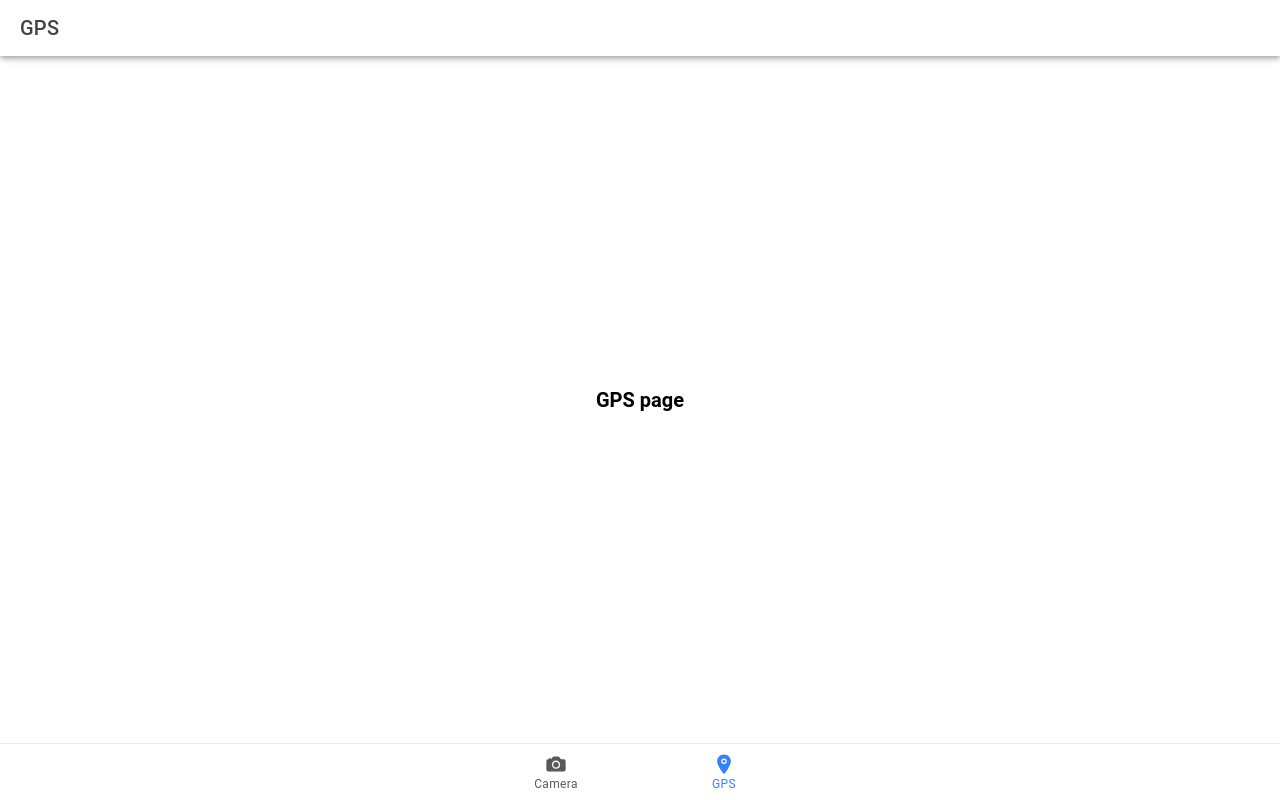
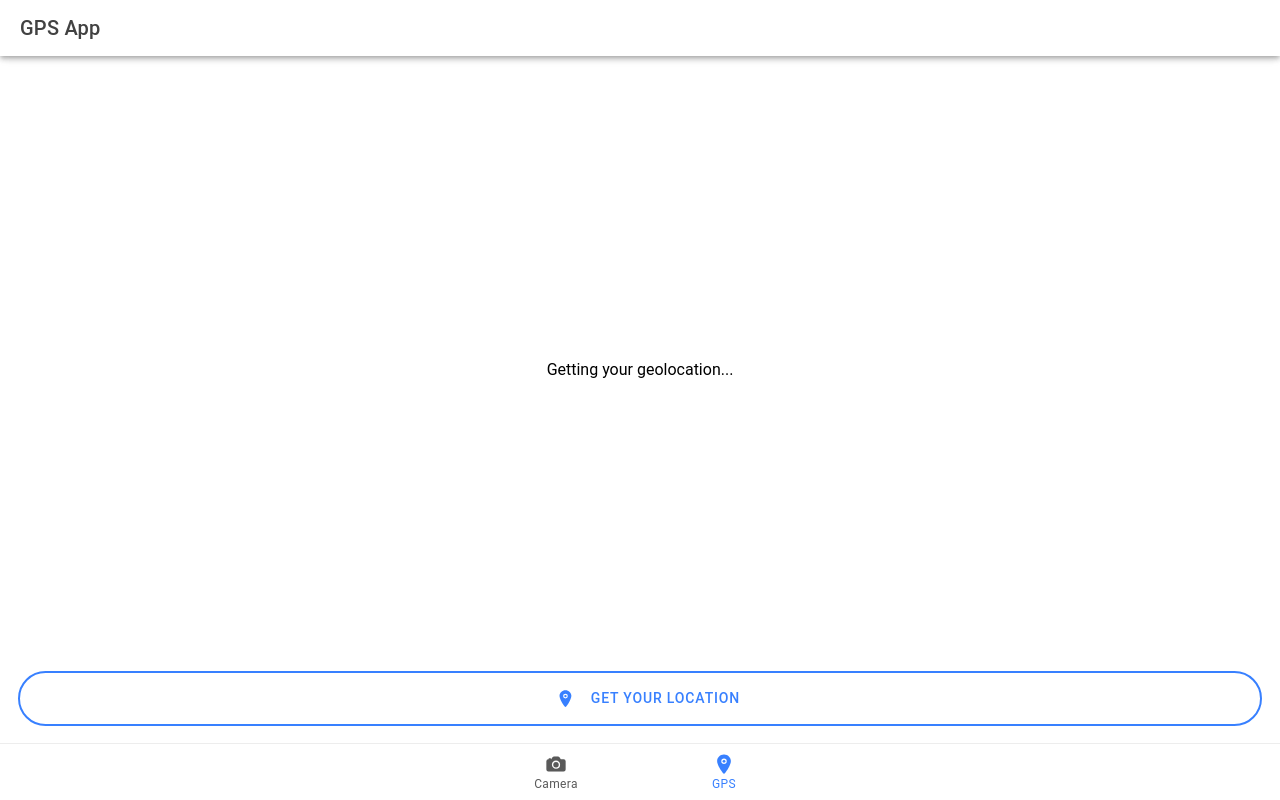
Before and after one commit to AlexRTC1997/EP_LAB02, a React (Vite) app: page /gps in a window 1280 px wide. Built offline with nearby package versions, Linux system fonts and the light colour scheme.

Commit message:
feature: Location functionality

```diff
--- a/package.json
+++ b/package.json
@@ -16,6 +16,7 @@
     "@capacitor/app": "5.0.6",
     "@capacitor/camera": "^5.0.7",
     "@capacitor/core": "5.4.1",
+    "@capacitor/geolocation": "^5.0.6",
     "@capacitor/haptics": "5.0.6",
     "@capacitor/keyboard": "5.0.6",
     "@capacitor/status-bar": "5.0.6",
--- a/src/pages/GpsPage.tsx
+++ b/src/pages/GpsPage.tsx
@@ -1,22 +1,57 @@
-import { IonContent, IonHeader, IonPage, IonTitle, IonToolbar } from '@ionic/react';
-import ExploreContainer from '../components/ExploreContainer';
-import './GpsPage.css';
+import {
+  IonButton,
+  IonContent,
+  IonHeader,
+  IonIcon,
+  IonLabel,
+  IonPage,
+  IonTitle,
+  IonToolbar,
+} from "@ionic/react";
+import { Geolocation } from "@capacitor/geolocation";
+import { location as position } from "ionicons/icons";
+
+import "./GpsPage.css";
+import { useState } from "react";
 
 const GPS: React.FC = () => {
+  const [location, setLocation] = useState("Getting your geolocation...");
+
+  const getLocation = async () => {
+    const coordinates = await Geolocation.getCurrentPosition();
+
+    const {latitude, longitude} = coordinates.coords;
+
+    setLocation(`Latitude: ${latitude} \n Longitude: ${longitude}`);
+  };
+
   return (
     <IonPage>
       <IonHeader>
         <IonToolbar>
-          <IonTitle>GPS</IonTitle>
+          <IonTitle>GPS App</IonTitle>
         </IonToolbar>
       </IonHeader>
-      <IonContent fullscreen>
+      <IonContent className="ion-padding">
         <IonHeader collapse="condense">
           <IonToolbar>
             <IonTitle size="large">GPS</IonTitle>
           </IonToolbar>
         </IonHeader>
-        <ExploreContainer name="GPS page" />
+
+        <div className="photo-container">
+          {location && <IonLabel>{location}</IonLabel>}
+        </div>
+
+        <IonButton
+          onClick={getLocation}
+          expand="full"
+          fill="outline"
+          shape="round"
+        >
+          <IonIcon icon={position} className="ion-padding" />
+          Get your Location
+        </IonButton>
       </IonContent>
     </IonPage>
   );
```
Also changed, not shown: 1 other file (tests, documents, lock files or other folders).
